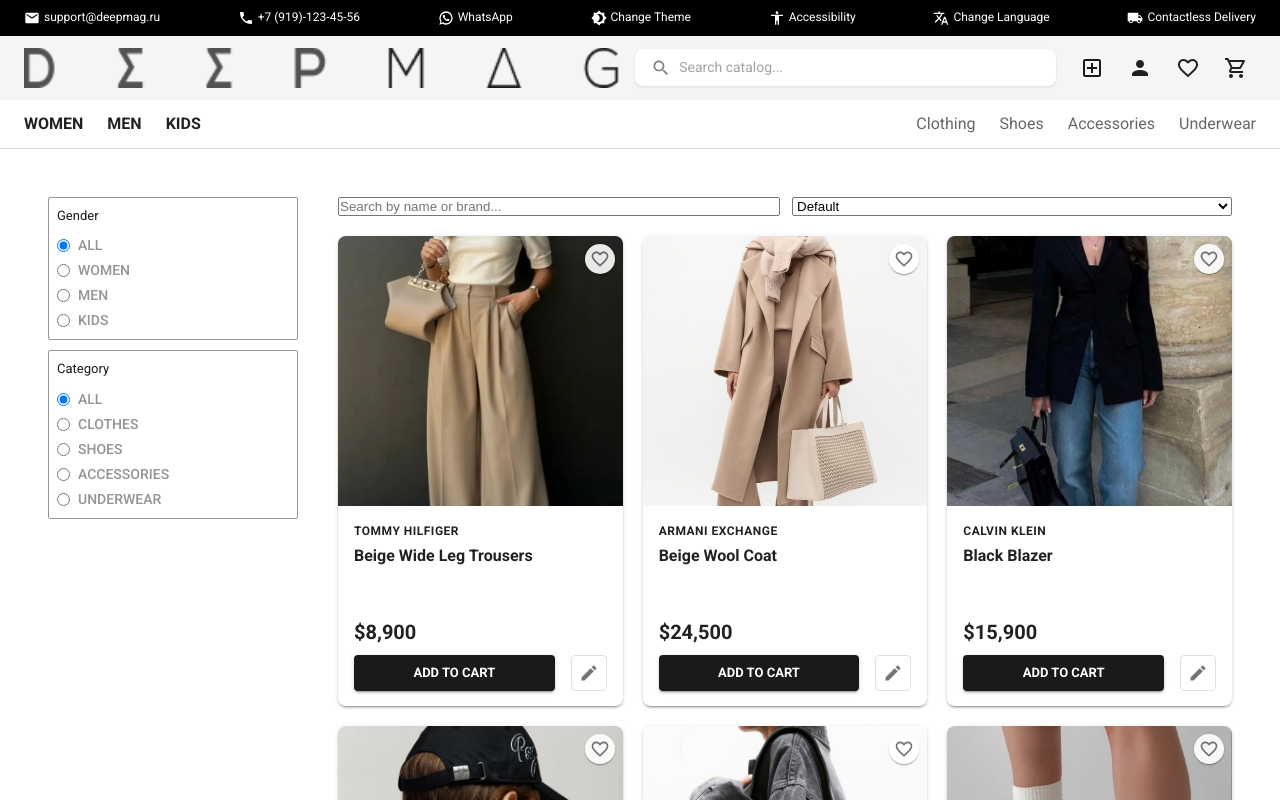
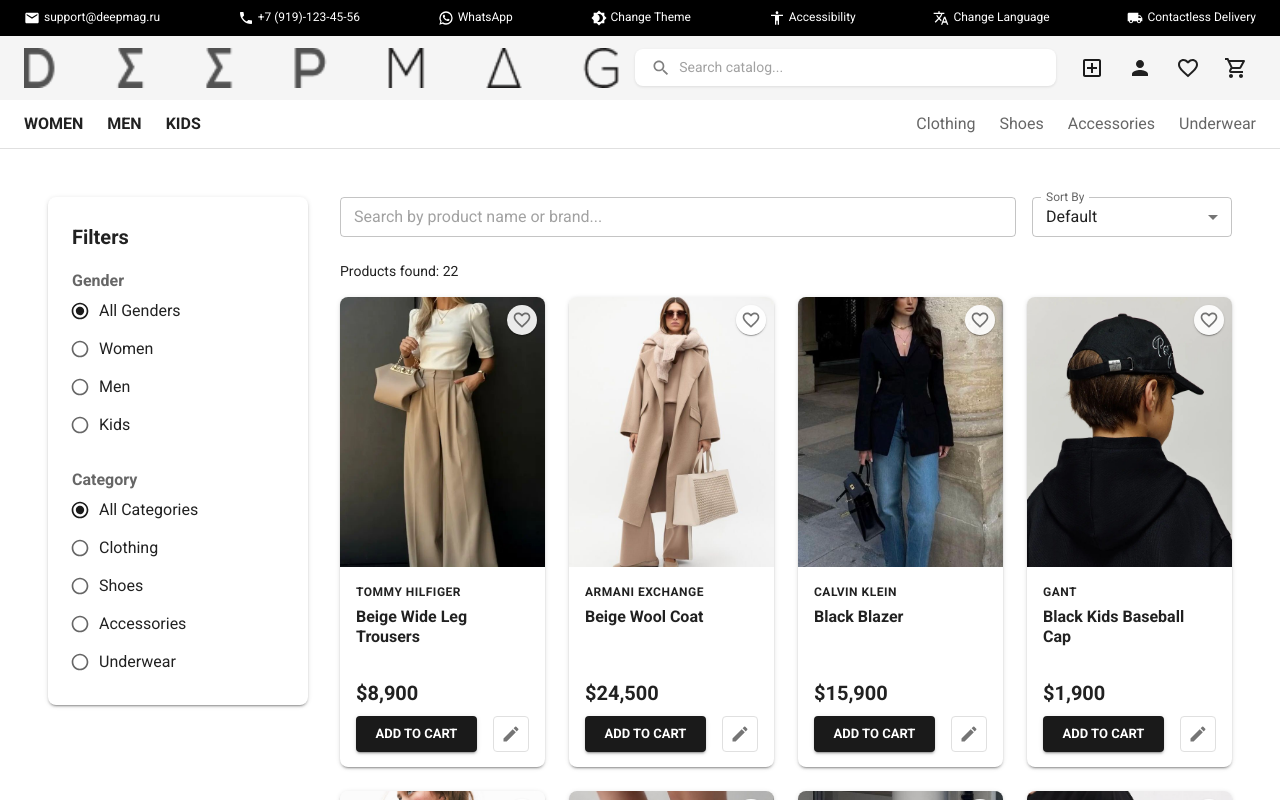
Before and after one commit to HannaKhlim/HCI-labs, a React (Vite) app: page /products in a window 1280 px wide. Shown: the top 800 px of the page. Built offline with nearby package versions, Linux system fonts and the light colour scheme.

Commit message:
refactor: rewrite catalog pages with MUI Grid and state-driven modal

```diff
--- a/src/HomePage.jsx
+++ b/src/HomePage.jsx
@@ -1,26 +1,29 @@
+import { useState } from "react";
 import HeroBanner from "./HeroBanner";
 import GenderSection from "./GenderSection";
 import NewArrivalsCarousel from "./NewArrivalsCarousel";
 import AboutSection from "./AboutSection";
 import SubscribeModule from "./SubscribeModule";
+import ProductModal from "./ProductModal";
+import { useApp } from "./context/AppContext";
 
 export default function HomePage() {
-  const pageTitle = "New Arrivals";
-
-  const products = [
-    { id: 1, name: "Oversize T-Shirt", brand: "Calvin Klein", price: 4500 },
-    { id: 2, name: "Slim Jeans", brand: "Tommy Hilfiger", price: 8900 },
-    { id: 3, name: "Leather Sneakers", brand: "Geox", price: 11200 },
-    { id: 4, name: "Wool Coat", brand: "Armani Exchange", price: 24500 },
-  ];
+  const { products } = useApp();
+  const [selectedProduct, setSelectedProduct] = useState(null);
+  const newArrivals = products.slice(0, 6);
 
   return (
     <>
       <HeroBanner />
       <GenderSection />
-      <NewArrivalsCarousel title={pageTitle} items={products} />
+      <NewArrivalsCarousel
+        title="New Arrivals"
+        items={newArrivals}
+        onOpenProduct={(p) => setSelectedProduct(p)}
+      />
       <AboutSection />
       <SubscribeModule />
+      <ProductModal product={selectedProduct} onClose={() => setSelectedProduct(null)} />
     </>
   );
 }
--- a/src/NewArrivalsCarousel.jsx
+++ b/src/NewArrivalsCarousel.jsx
@@ -1,23 +1,29 @@
+import { Box, Typography } from "@mui/material";
 import ProductTile from "./ProductTile";
 
-export default function NewArrivalsCarousel({ title, items }) {
+export default function NewArrivalsCarousel({ title, items, onOpenProduct }) {
   return (
-    <section className="product-carousel">
-      <div className="product-carousel__header">
-        <h2 className="product-carousel__title">{title}</h2>
-      </div>
-      <div className="product-carousel__wrapper">
-        <div className="product-carousel__track">
-          {items.map((item) => (
-            <ProductTile
-              key={item.id}
-              name={item.name}
-              brand={item.brand}
-              price={item.price}
-            />
-          ))}
-        </div>
-      </div>
-    </section>
+    <Box component="section" sx={{ my: 4 }}>
+      <Typography variant="h4" sx={{ fontWeight: 700, mb: 3 }}>
+        {title}
+      </Typography>
+      <Box
+        sx={{
+          display: "flex",
+          gap: 2,
+          overflowX: "auto",
+          pb: 2,
+          scrollbarWidth: "thin",
+          "&::-webkit-scrollbar": { height: 8 },
+          "&::-webkit-scrollbar-thumb": { backgroundColor: "#ccc", borderRadius: 4 },
+        }}
+      >
+        {items.map((item) => (
+          <Box key={item.id} sx={{ flex: "0 0 260px", width: 260 }}>
+            <ProductTile product={item} onOpen={onOpenProduct} />
+          </Box>
+        ))}
+      </Box>
+    </Box>
   );
 }
--- a/src/ProductsPage.jsx
+++ b/src/ProductsPage.jsx
@@ -1,23 +1,49 @@
 import { useState } from "react";
 import { useSearchParams } from "react-router-dom";
+import {
+  Box,
+  Typography,
+  TextField,
+  FormControl,
+  FormLabel,
+  RadioGroup,
+  FormControlLabel,
+  Radio,
+  Select,
+  MenuItem,
+  Paper,
+  InputLabel,
+} from "@mui/material";
 import ProductTile from "./ProductTile";
-import productsData from "./data/products.json";
+import ProductModal from "./ProductModal";
+import { useApp } from "./context/AppContext";
 
-const GENDERS = ["all", "women", "men", "kids"];
-const CATEGORIES = ["all", "clothes", "shoes", "accessories", "underwear"];
+const GENDERS = [
+  { value: "all", label: "All Genders" },
+  { value: "women", label: "Women" },
+  { value: "men", label: "Men" },
+  { value: "kids", label: "Kids" },
+];
+
+const CATEGORIES = [
+  { value: "all", label: "All Categories" },
+  { value: "clothes", label: "Clothing" },
+  { value: "shoes", label: "Shoes" },
+  { value: "accessories", label: "Accessories" },
+  { value: "underwear", label: "Underwear" },
+];
 
 export default function ProductsPage() {
+  const { products } = useApp();
   const [searchParams, setSearchParams] = useSearchParams();
 
   const gender = searchParams.get("gender") || "all";
   const category = searchParams.get("category") || "all";
+  const [search, setSearch] = useState(searchParams.get("search") || "");
+  const [sort, setSort] = useState("default");
+  const [selectedProduct, setSelectedProduct] = useState(null);
 
-  // локальный state для поиска и сортировки
-  const [search, setSearch] = useState("");
-  const [sort, setSort] = useState("default");
-
-  // фильтрация
-  let filtered = productsData.filter((p) => {
+  let filtered = products.filter((p) => {
     const matchGender = gender === "all" || p.gender === gender;
     const matchCategory = category === "all" || p.category === category;
     const matchSearch =
@@ -27,7 +53,6 @@
     return matchGender && matchCategory && matchSearch;
   });
 
-  // сортировка
   if (sort === "price-asc") filtered = [...filtered].sort((a, b) => a.price - b.price);
   if (sort === "price-desc") filtered = [...filtered].sort((a, b) => b.price - a.price);
   if (sort === "name") filtered = [...filtered].sort((a, b) => a.name.localeCompare(b.name));
@@ -40,82 +65,86 @@
   };
 
   return (
-    <section className="products-layout">
-      <aside className="products-filters">
-        <div className="filter-group open">
-          <div className="filter-group__trigger">
-            <span className="filter-group__label">Gender</span>
-          </div>
-          <div className="filter-group__panel">
+    <Box sx={{ display: "flex", flexDirection: { xs: "column", md: "row" }, gap: 4, width: "100%", alignItems: "flex-start" }}>
+      <Paper sx={{ width: { xs: "100%", md: 260 }, p: 3, flexShrink: 0, borderRadius: 2 }} elevation={2}>
+        <Typography variant="h6" sx={{ mb: 2, fontWeight: 700 }}>
+          Filters
+        </Typography>
+
+        <FormControl component="fieldset" sx={{ mb: 3 }}>
+          <FormLabel component="legend" sx={{ fontWeight: 600 }}>Gender</FormLabel>
+          <RadioGroup value={gender} onChange={(e) => updateParam("gender", e.target.value)}>
             {GENDERS.map((g) => (
-              <label key={g} className="filter-group__option">
-                <input
-                  type="radio"
-                  name="gender"
-                  checked={gender === g}
-                  onChange={() => updateParam("gender", g)}
-                />
-                <span>{g.toUpperCase()}</span>
-              </label>
+              <FormControlLabel key={g.value} value={g.value} control={<Radio size="small" />} label={g.label} />
             ))}
-          </div>
-        </div>
+          </RadioGroup>
+        </FormControl>
 
-        <div className="filter-group open">
-          <div className="filter-group__trigger">
-            <span className="filter-group__label">Category</span>
-          </div>
-          <div className="filter-group__panel">
+        <FormControl component="fieldset">
+          <FormLabel component="legend" sx={{ fontWeight: 600 }}>Category</FormLabel>
+          <RadioGroup value={category} onChange={(e) => updateParam("category", e.target.value)}>
             {CATEGORIES.map((c) => (
-              <label key={c} className="filter-group__option">
-                <input
-                  type="radio"
-                  name="category"
-                  checked={category === c}
-                  onChange={() => updateParam("category", c)}
-                />
-                <span>{c.toUpperCase()}</span>
-              </label>
+              <FormControlLabel key={c.value} value={c.value} control={<Radio size="small" />} label={c.label} />
             ))}
-          </div>
-        </div>
-      </aside>
+          </RadioGroup>
+        </FormControl>
+      </Paper>
 
-      <div className="products-main">
-        <div className="products-toolbar">
-          <input
-            type="text"
-            className="input"
-            placeholder="Search by name or brand..."
+      <Box sx={{ flex: 1, minWidth: 0, width: "100%" }}>
+        <Box sx={{ display: "flex", gap: 2, mb: 3, flexWrap: "wrap" }}>
+          <TextField
+            placeholder="Search by product name or brand..."
             value={search}
             onChange={(e) => setSearch(e.target.value)}
+            size="small"
+            sx={{ flex: 1, minWidth: 240 }}
           />
-          <select
-            className="input"
-            value={sort}
-            onChange={(e) => setSort(e.target.value)}
-          >
-            <option value="default">Default</option>
-            <option value="price-asc">Price: low → high</option>
-            <option value="price-desc">Price: high → low</option>
-            <option value="name">Name A→Z</option>
-          </select>
-        </div>
+
+          <FormControl size="small" sx={{ minWidth: 200 }}>
+            <InputLabel>Sort By</InputLabel>
+            <Select value={sort} label="Sort By" onChange={(e) => setSort(e.target.value)}>
+              <MenuItem value="default">Default</MenuItem>
+              <MenuItem value="price-asc">Price: Low to High</MenuItem>
+              <MenuItem value="price-desc">Price: High to Low</MenuItem>
+              <MenuItem value="name">Name (A-Z)</MenuItem>
+            </Select>
+          </FormControl>
+        </Box>
+
+        <Typography variant="body2" color="text.secondary" sx={{ mb: 2 }}>
+          Products found: {filtered.length}
+        </Typography>
 
         {filtered.length === 0 ? (
-          <p className="products-empty">No products match your filters.</p>
+          <Paper sx={{ p: 4, textAlign: "center", borderRadius: 2 }}>
+            <Typography variant="h6">No products match your criteria</Typography>
+          </Paper>
         ) : (
-          <div className="products-grid">
+          <Box
+            sx={{
+              display: "grid",
+              gridTemplateColumns: {
+                xs: "repeat(1, 1fr)",
+                sm: "repeat(2, 1fr)",
+                md: "repeat(3, 1fr)",
+                lg: "repeat(4, 1fr)",
+              },
+              gap: 3,
+              width: "100%",
+            }}
+          >
             {filtered.map((product) => (
               <ProductTile
                 key={product.id}
                 product={product}
-                onOpen={(p) => console.log("Open modal for:", p)}
+                onOpen={(p) => setSelectedProduct(p)}
               />
             ))}
-          </div>
+          </Box>
         )}
-      </div>
-    </section>
+      </Box>
+
+      <ProductModal product={selectedProduct} onClose={() => setSelectedProduct(null)} />
+    </Box>
   );
 }
```
